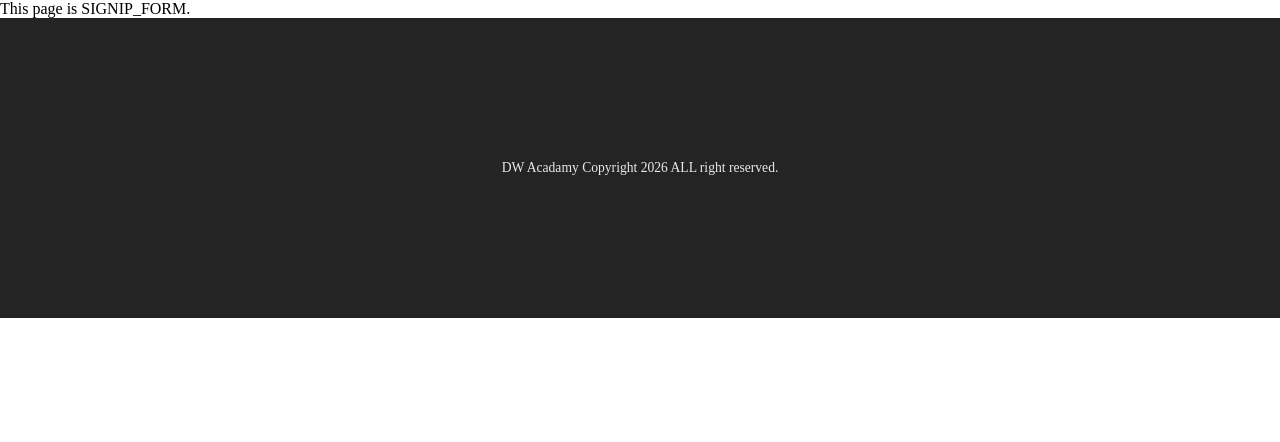
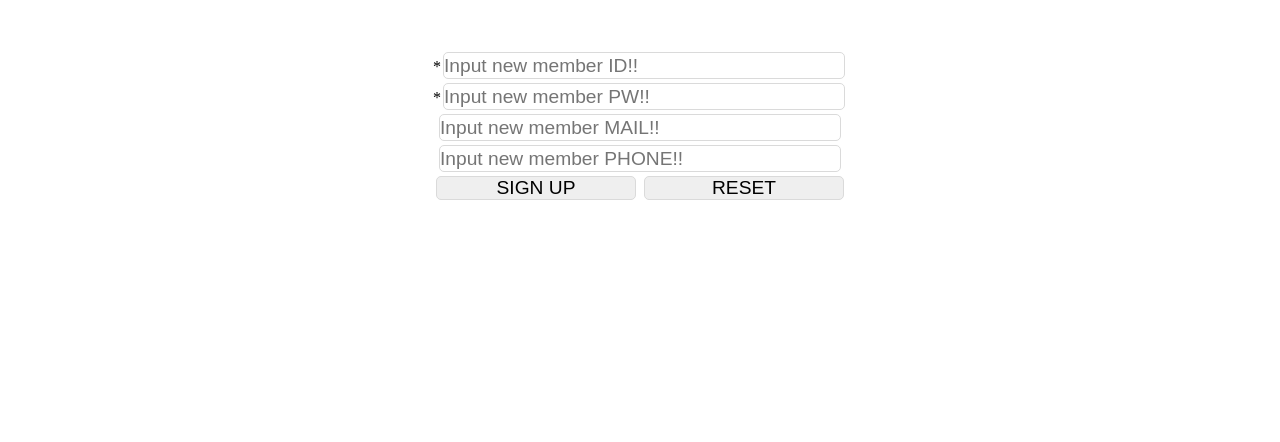
Before and after one commit to khj1828/diaryServicePjt, a Java web app: page /view/member/signup_form.jsp in a window 1280 px wide. Shown: the part 112-554 px from the top of the page. Before the commit the page ends 430 px from the top, so only its background shows below. Run offline with Tomcat 11, a stand-in JSP engine, Linux system fonts and the light colour scheme.

Commit message:
20261119

```diff
--- a/src/main/webapp/index.jsp
+++ b/src/main/webapp/index.jsp
@@ -5,6 +5,7 @@
 <head>
 <meta charset="UTF-8">
 <jsp:include page="./view/include/title.jsp" />
+<link href="./res/css/index.css" rel="stylesheet" type="text/css">
 </head>
 <body>
 
--- a/src/main/webapp/res/css/common.css
+++ b/src/main/webapp/res/css/common.css
@@ -11,3 +11,25 @@ a {
 a:hover {
 	text-decoration: uderline;
 }
+
+.basic_input {
+	width: 400px;
+	height: 25px;
+	padding: 10px 5x;
+	margin: 2px;
+	border: 1px solid #dadada;
+	border-radius: 5px;
+	font-size: 1.2em;
+	outline: none;
+}
+
+.basic_input_button {
+	width: 200px;
+	padding: 10px 5x;
+	margin: 2px;
+	border: 1px solid #dadada;
+	border-radius: 5px;
+	font-size: 1.2em;
+	outline: none;
+	cursor: pointer;
+}
--- /dev/null
+++ b/src/main/webapp/res/css/member/signup_form.css
@@ -0,0 +1,9 @@
+article {
+	width: 1000px;
+	margin: 50px auto 500px;
+
+}
+
+article div.article_wrap {
+	text-align: center;
+}
--- a/src/main/webapp/res/sql/db.sql
+++ b/src/main/webapp/res/sql/db.sql
@@ -34,3 +34,7 @@ values('seari2', '1111', 'seari@gmail.com', '010-1234-7777');
 set @@auto_increment_increment = 3;
 
 drop table tbl_member;
+
+select count(*) cnt from tbl_member where memId = 'gildong';
+
+delete from tbl_member;
--- /dev/null
+++ b/src/main/webapp/view/include/member/member.jsp
@@ -0,0 +1,25 @@
+<%@ page language="java" contentType="text/html; charset=UTF-8"
+    pageEncoding="UTF-8"%>
+
+    <script>
+
+        function signupForm() {
+        	console.log('signupForm()!!');
+
+        	let form = document.signup_form;
+        	if (form.memId.value === '') {
+        		alert('Please input new member ID!!');
+        		form.memId.focus();
+
+        	} else if (form.memPw.value === ''){
+        		alert('Please input new member PW!!');
+        		form.memPw.focus();
+
+        	} else {
+        		form.submit();
+
+        	}
+        }
+
+
+    </script>
--- a/src/main/webapp/view/member/signup_form.jsp
+++ b/src/main/webapp/view/member/signup_form.jsp
@@ -5,6 +5,10 @@
 <head>
 <meta charset="UTF-8">
 <jsp:include page="../include/title.jsp" />
+<link href="./res/css/member/signup_form.css" rel="stylesheet" type="text/css">
+
+<jsp:include page="../include/member/member.jsp" />
+
 </head>
 <body>
 
@@ -13,8 +17,25 @@
 	<jsp:include page="../include/nav.jsp" />
 
 	<article>
-		<div>
-			This page is SIGNIP_FORM.
+		<div class="article_wrap">
+
+
+			<form
+			    action="<%= request.getContextPath() %>/signup_cofirm.mem"
+			    name="signup_form"
+			    method="POST">
+
+			    *<input class="basic_input" type="text" name="memId" placeholder="Input new member ID!!">
+			    <br>
+			    *<input class="basic_input" type="password" name="memPw" placeholder="Input new member PW!!">
+			    <br>
+			    <input class="basic_input" type="email" name="memMail" placeholder="Input new member MAIL!!">
+			    <br>
+			    <input class="basic_input" type="text" name="memPhone" placeholder="Input new member PHONE!!">
+			    <br>
+			    <input class="basic_input_button" type="button" value="SIGN UP" onclick="signupForm();">
+			    <input class="basic_input_button" type="reset" value="RESET">
+			</form>
 		</div>
 	</article>
 
```
Also changed, not shown: src/main/java/com/office/member/MemberController.java (+13 -0 lines), src/main/java/com/office/member/MemberDaoForMySQL.java (+136 -4 lines), src/main/java/com/office/member/MemberServiceForDW.java (+34 -3 lines), src/main/webapp/WEB-INF/lib/mysql-connector-j-26.10.0.jar (added), 1 other file.
